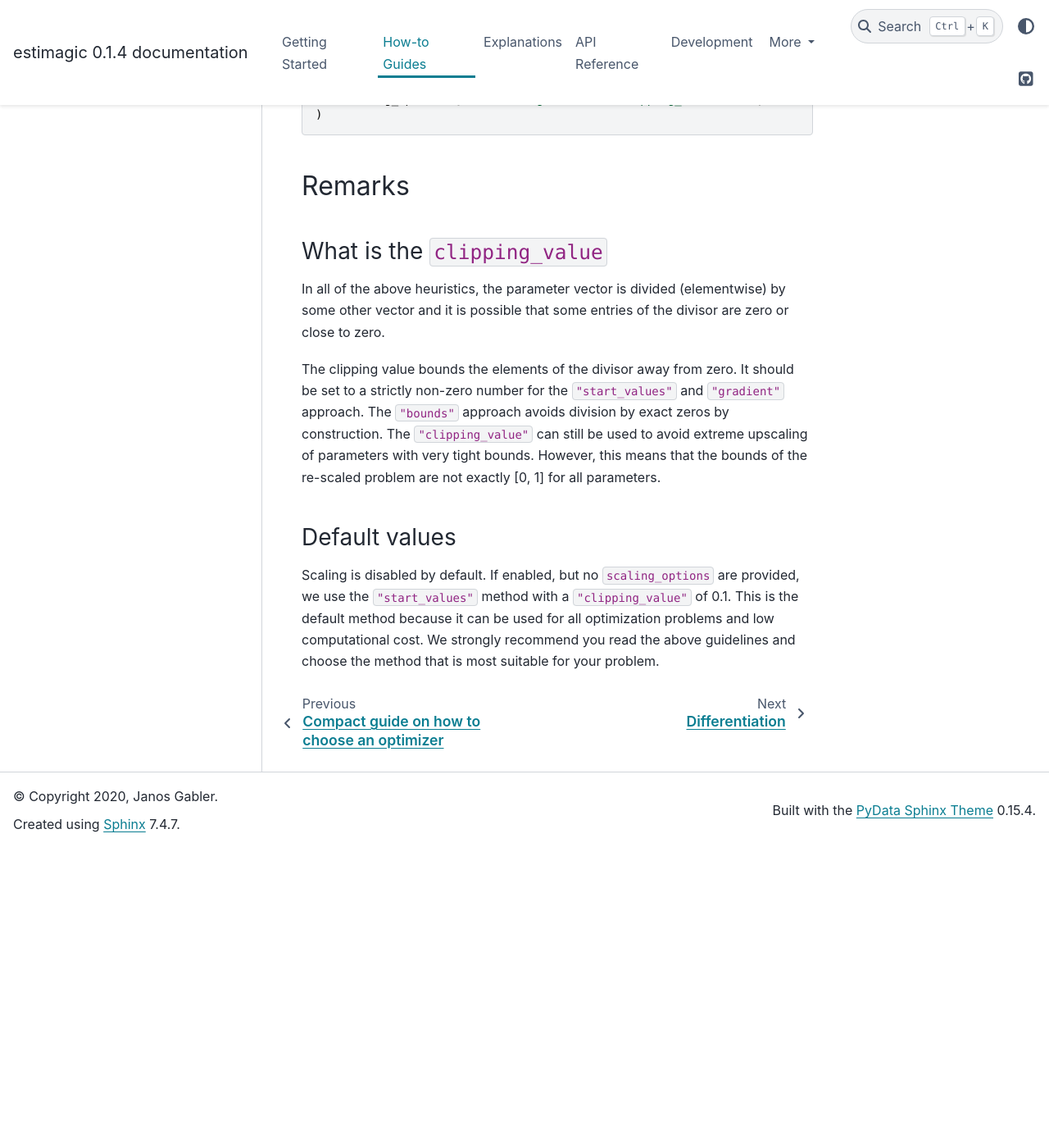
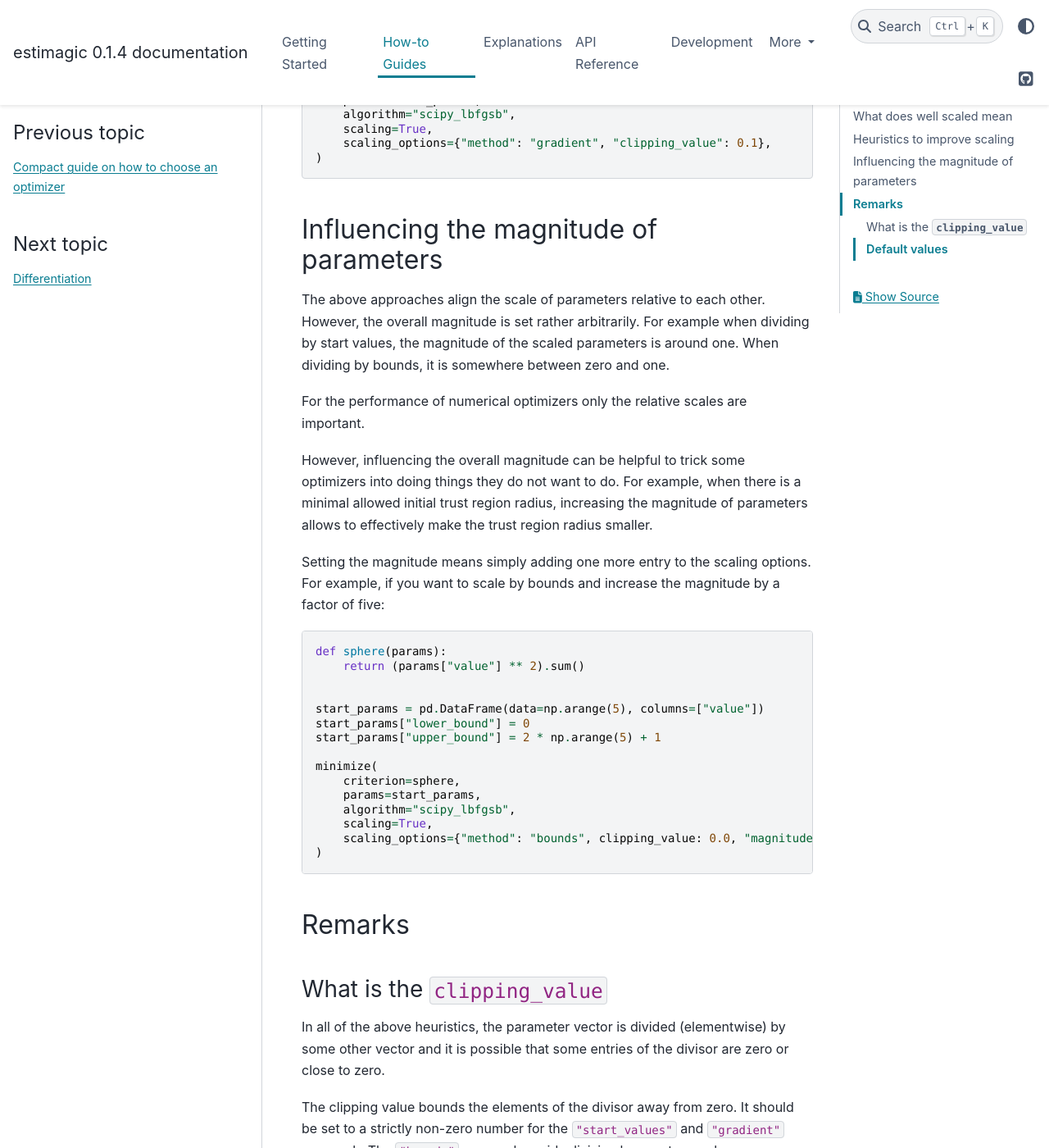
Before and after one commit to optimagic-dev/optimagic, a Sphinx documentation site: the page built from docs/source/how_to_guides/optimization/how_to_scale_optimization_problems.rst, in a window 1280 px wide and 1400 px high, scrolled down 3366 px. Shown: the whole window at 82% size. Built offline with Sphinx 7.4.7 and the PyData theme 0.15.4, drawn with Linux system fonts in a browser that asks for light colours; pages that are not in the unit, such as notebooks, are missing from menus; before the commit the page ends 4401 px from its top, so only the background shows below that; some of the changed text lies outside the part shown.

Commit message:
Update documentation.

```diff
--- a/docs/source/how_to_guides/optimization/how_to_scale_optimization_problems.rst
+++ b/docs/source/how_to_guides/optimization/how_to_scale_optimization_problems.rst
@@ -125,7 +125,8 @@ nonlinear functions, it does not guarantee optimal scaling anywhere else.
 
 In practice, we do not take the exact gradient, but a numerical gradient calculated with
 a very large step size (compared to the rule of thumb for optimal step sizes for
-numerical derivatives). This is more robust for noisy or wiggly functions.
+numerical derivatives which is based on the magnitude of the parameter values at which
+the derivative is taken). This is more robust for noisy or wiggly functions.
 
 Advantages
 
@@ -161,6 +162,43 @@ Disadvantages
     )
 
 
+Influencing the magnitude of parameters
+=======================================
+
+The above approaches align the scale of parameters relative to each other. However, the
+overall magnitude is set rather arbitrarily. For example when dividing by start values,
+the magnitude of the scaled parameters is around one. When dividing by bounds, it is
+somewhere between zero and one.
+
+For the performance of numerical optimizers only the relative scales are important.
+
+However, influencing the overall magnitude can be helpful to trick some optimizers
+into doing things they do not want to do. For example, when there is a minimal allowed
+initial trust region radius, increasing the magnitude of parameters allows to
+effectively make the trust region radius smaller.
+
+Setting the magnitude means simply adding one more entry to the scaling options. For
+example, if you want to scale by bounds and increase the magnitude by a factor of five:
+
+
+.. code-block:: python
+
+    def sphere(params):
+        return (params["value"] ** 2).sum()
+
+
+    start_params = pd.DataFrame(data=np.arange(5), columns=["value"])
+    start_params["lower_bound"] = 0
+    start_params["upper_bound"] = 2 * np.arange(5) + 1
+
+    minimize(
+        criterion=sphere,
+        params=start_params,
+        algorithm="scipy_lbfgsb",
+        scaling=True,
+        scaling_options={"method": "bounds", clipping_value: 0.0, "magnitude": 5},
+    )
+
 Remarks
 =======
 
```
